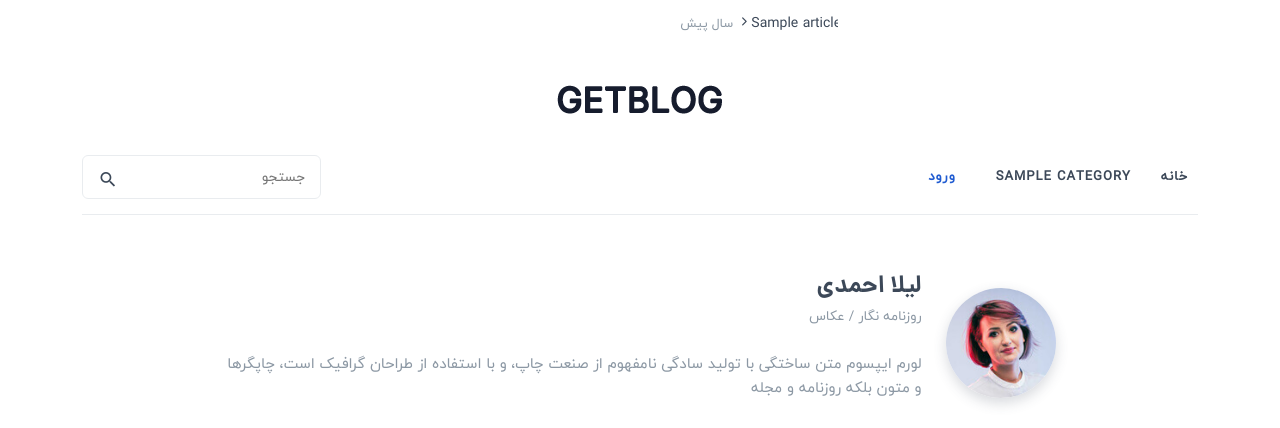
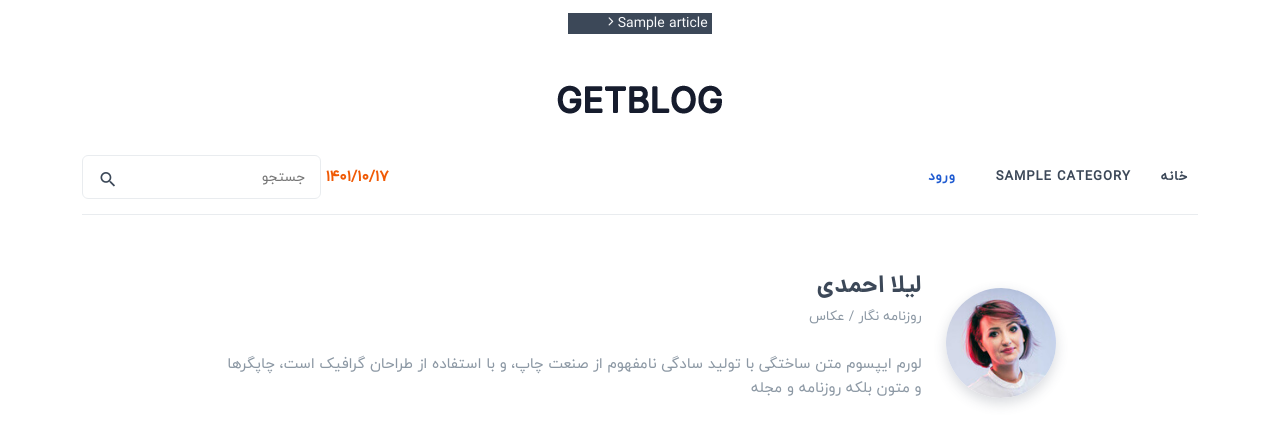
Before and after one commit to itdevx/Django-Blog, a Django app: page /search/ in a window 1280 px wide. Shown: the top 428 px of the page. Run offline with Django 4.2, Linux system fonts and the light colour scheme; tables that the repository leaves empty hold one stand-in row (values such as "Sample post"); grey boxes marked "Sample" are stand-in pictures; some libraries are stand-ins or nearby versions.

Commit message:
change style

```diff
--- a/blog/views.py
+++ b/blog/views.py
@@ -14,14 +14,13 @@ class IndexView(View):
         article_ = Article.objects.filter(status=1)
         first_articles = Article.objects.filter(status=1)[:4]
         first_articles_big = Article.objects.filter(status=1)[4:5]
-        date_ = jalali_converter(datetime.datetime.now())
 
         context = {
             'article_': article_,
             'category': Category.objects.all(),
             'f_a': first_articles,
             'f_a_b': first_articles_big,
-            'date': date_
+            'date': jalali_converter(datetime.datetime.now())
         }
         return render(request, self.template_name, context)
 
@@ -33,14 +32,15 @@ class DetailBlogView(View):
         article = get_object_or_404(Article, id=pk, slug=slug, status=1)
         last_article = Article.objects.filter(status=1).order_by('-id')[:3]
         article_ = Article.objects.filter(status=1)
-        related_article = Article.objects.get_queryset().filter(category__article=article, status=1).order_by('-id').distinct()[:2]
+        related_article = Article.objects.filter(category__article=article, status=1).distinct()[:2]
 
         context = {
             'article': article,
             'la': last_article,
             'article_': article_,
             'category': Category.objects.all(),
-            'r_a': related_article
+            'r_a': related_article,
+            'date': jalali_converter(datetime.datetime.now())
         }
         return render(request, self.template_name, context)
 
@@ -54,6 +54,7 @@ class SearchFieldView(ListView):
         context['category'] = Category.objects.all().annotate(articles_count=Count('article'))
         context['article_'] = Article.objects.filter(status=1)
         context['last_article'] = Article.objects.filter(status=1).order_by('-id')[:3]
+        context['date'] = jalali_converter(datetime.datetime.now())
         return context
 
     def get_queryset(self):
@@ -72,6 +73,8 @@ class CategoryView(ListView):
         context['category'] = Category.objects.all().annotate(articles_count=Count('article'))
         context['article_'] = Article.objects.filter(status=1)
         context['last_article'] = Article.objects.filter(status=1).order_by('-id')[:3]
+        context['date'] = jalali_converter(datetime.datetime.now())
+
         return context
 
     def get_queryset(self):
--- a/templates/blog-templates/base.html
+++ b/templates/blog-templates/base.html
@@ -24,29 +24,20 @@
     <div class="tagline bg-white">
         <div class="container">
             <div class="row justify-content-between align-items-center g-0">
-                <div class="col-lg-10 col-md-9">
+                <div class="col-lg-12 col-md-9">
                     <div class="d-flex justify-content-between align-items-center position-relative overflow-hidden">
-                        <div class="text-slider">
+                        <div class="text-slider bg-dark">
                             <ul class="list-inline mb-0 move-text">
                                 {% for a in article_ %}
-                                    <li class="mb-0 list-inline-item"><a href="{{ a.get_absolut_url }}" class="text-dark"><i class="ti ti-chevron-right"></i>{{ a.title }}<small class="text-muted">3 سال پیش</small> </a></li>
+                                    <li class="mb-0 list-inline-item"><a href="{{ a.get_absolut_url }}" class="text-light"><i class="ti ti-chevron-right"></i>{{ a.title }}<small class="text-muted"></small> </a></li>
                                 {% endfor %}
                             </ul>
                         </div>
                     </div>
                 </div>
-                <!--end col-->
-
-                <div class="col-lg-2 col-md-3 text-end">
-                    <span class="text-danger"><b>{{ date }}</b></span>
-                </div>
-                <!--end col-->
             </div>
-            <!--end row-->
         </div>
-        <!--end container-->
     </div>
-    <!--end taglines-->
     <!-- Tagline End -->
     <div class="magazine-logo d-none d-lg-block">
         <div class="container">
@@ -87,6 +78,11 @@
                         </div>
 
                         <ul class="buy-button list-inline mb-0">
+                            <li class="list-inline-item mb-0">
+                                <div class="col-lg-2 col-md-3 text-end">
+                                    <span class="text-danger"><b>{{ date }}</b></span>
+                                </div>
+                            </li>
                             <li class="list-inline-item mb-0">
                                 <div class="search-bar">
                                     <div id="search" class="menu-search mb-0">
--- a/templates/blog-templates/list-magazine.html
+++ b/templates/blog-templates/list-magazine.html
@@ -36,7 +36,7 @@
                     <div class="row">
                         {% for a in article %}
                         <div class="col-lg-6">
-                            <div class="card border-0 bg-white shadow rounded blog blog-primary overflow-hidden">
+                            <div class="card border-0 bg-white shadow rounded blog blog-primary overflow-hidden mb-4">
                                 <img src="{{ a.image.url }}" class="img-fluid" alt="">
                                 <div class="card-body">
                                     <ul class="list-unstyled d-flex align-items-center justify-content-between">
--- a/templates/blog-templates/magazine-news-detail.html
+++ b/templates/blog-templates/magazine-news-detail.html
@@ -63,7 +63,7 @@
 
                             <!--end row-->
                             <div class="card mt-4">
-                                <h5 class="card-title mb-0">اخبار مرتبط :</h5>
+                                <h5 class="card-title mb-0">در ادامه بخوانید : </h5>
                                 <div class="row">
                                     {% for r in r_a %}
                                     <div class="col-lg-6 mt-4 pt-2">
```
